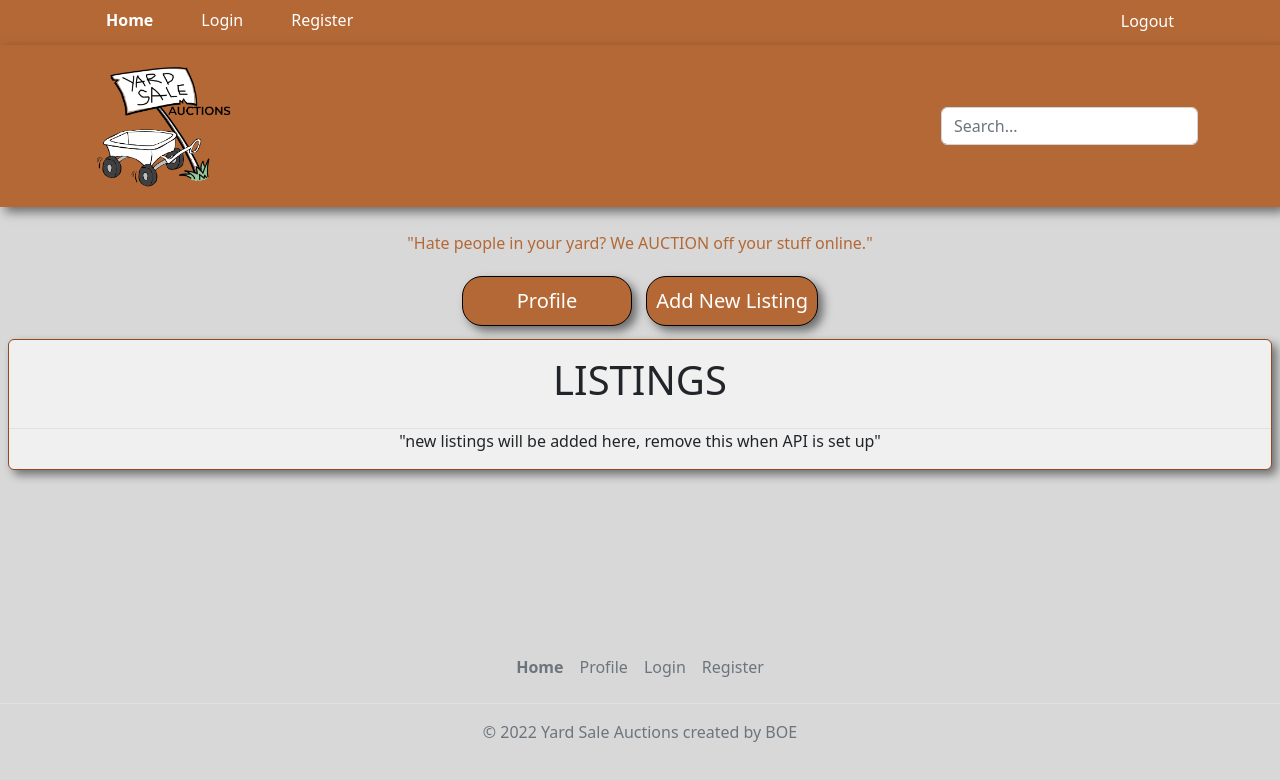
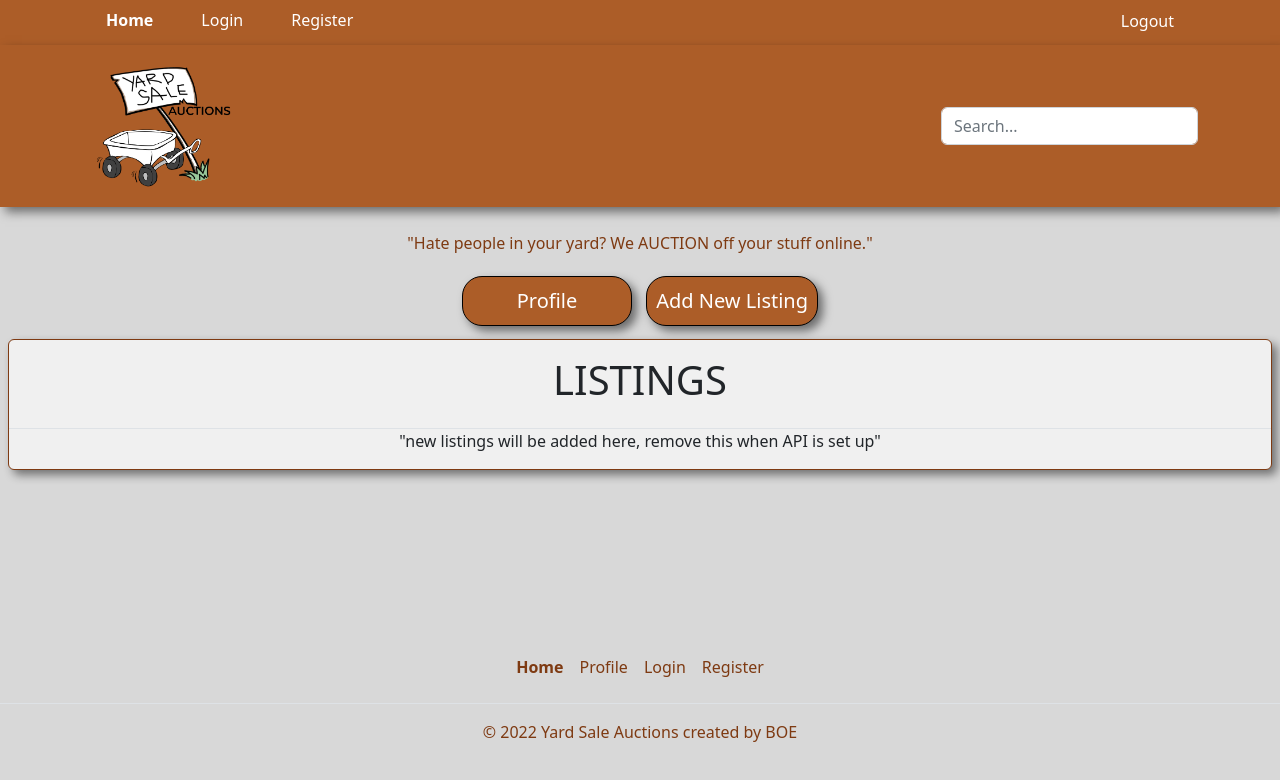
Before and after one commit to th3boe/Semester-Project-2-YSA, a website: page index.html in a window 1280 px wide. Drawn offline with nearby package versions, Linux system fonts and the light colour scheme.

Commit message:
CSS frameworks frontpage setup.

```diff
--- a/index.html
+++ b/index.html
@@ -42,7 +42,7 @@
           <svg class="bi me-2" width="0" height="0">
             <use xlink:href="#bootstrap"></use>
           </svg>
-          <span class="fs-4"><img src="images/logo-auction-fixed.png" class="logo"/></span>
+          <span class="fs-4"><img src="images/logo-auction-fixed.png" class="logo" alt="Yard Sale Auctions Logo"/></span>
         </a>
         <div class="col-12 col-lg-auto mb-6 mb-lg-0 align-content-center" role="search">
           <input type="search" class="form-control search" placeholder="Search..." aria-label="Search">
@@ -78,20 +78,20 @@
     </main>
     <footer class="py-3 my-4 mt-auto">
         <ul class="nav justify-content-center border-bottom pb-3 mb-3">
-          <li class="nav-item">
-            <a href="/" class="active nav-link px-2 text-muted">Home</a>
+          <li class="nav-item footer">
+            <a href="/" class="active nav-link px-2">Home</a>
           </li>
-          <li class="nav-item">
-            <a href="/profile/register/" class="nav-link px-2 text-muted">Profile</a>
+          <li class="nav-item footer">
+            <a href="/profile/register/" class="nav-link px-2">Profile</a>
           </li>
-          <li class="nav-item">
-            <a href="/profile/login/" class="nav-link px-2 text-muted">Login</a>
+          <li class="nav-item footer">
+            <a href="/profile/login/" class="nav-link px-2">Login</a>
           </li>
-          <li class="nav-item">
-            <a href="/profile/register/" class="nav-link px-2 text-muted">Register</a>
+          <li class="nav-item footer">
+            <a href="/profile/register/" class="nav-link px-2">Register</a>
           </li>
         </ul>
-        <p class="text-center text-muted">© 2022 Yard Sale Auctions created by BOE</p>
+        <p class="text-center">© 2022 Yard Sale Auctions created by BOE</p>
     </footer>
   </body>
 </html>
--- a/src/scss/_variables.scss
+++ b/src/scss/_variables.scss
@@ -1,20 +1,11 @@
-$bg-header-purple: #b36836;
-$border-nav-color: #914920;
-$background-purple: #d8d8d8;
+$bg-header-orange: #ac5d28;
+$border-nav-color-and-text: #7e3a12;
+$background-greyish: #d8d8d8;
 $box-shadow-color: rgba(0, 0, 0, 0.507);
 $box-shadow-color-border: rgba(0, 0, 0, 0.473);
 
 $box-shadow: 5px 5px 10px $box-shadow-color;
 $box-shadow-border: 5px 5px 10px $box-shadow-color-border;
 
-$border-bottom-nav: 1px solid $bg-header-purple;
-$border-bottom-header: 1px solid $bg-header-purple;
-
-// $bg-nav-purple: #5f3d5d;
-// $bg-header-purple: #5f3d5d;
-// $border-nav-color: #9c6c9a;
-// $background-purple: #cfc3d3;
-// $box-shadow-color: rgba(0, 0, 0, 0.507);
-// $box-shadow-color-border: rgb(0, 0, 0);
-
-// #b6692a
+$border-bottom-nav: 1px solid $bg-header-orange;
+$border-bottom-header: 1px solid $bg-header-orange;
--- a/src/scss/components/_footer.scss
+++ b/src/scss/components/_footer.scss
@@ -1,11 +1,15 @@
 footer {
-  opacity: 100%;
+  color: $border-nav-color-and-text;
 }
 
-footer a.active {
+.footer a {
+  color: $border-nav-color-and-text;
+}
+
+.footer a.active {
   font-weight: bold;
 }
 
-footer a:hover {
-  opacity: 70%;
+.footer a:hover {
+  color: black;
 }
--- a/src/scss/components/_header.scss
+++ b/src/scss/components/_header.scss
@@ -1,14 +1,14 @@
 body {
-  background-color: $background-purple;
+  background-color: $background-greyish;
 }
 
 nav {
-  background-color: $bg-header-purple;
+  background-color: $bg-header-orange;
   min-height: 45px;
 }
 
 header {
-  background-color: $bg-header-purple;
+  background-color: $bg-header-orange;
   border-bottom: $border-bottom-header;
   box-shadow: $box-shadow;
 }
@@ -36,7 +36,7 @@ nav a:hover {
 }
 
 .slogan {
-  color: $bg-header-purple;
+  color: $border-nav-color-and-text;
   text-align: center;
 }
 
--- a/src/scss/components/_posts.scss
+++ b/src/scss/components/_posts.scss
@@ -1,6 +1,6 @@
 .card {
   box-shadow: $box-shadow-border;
-  border: 1px solid $border-nav-color;
+  border: 1px solid $border-nav-color-and-text;
   background-color: #f0f0f0;
 }
 
@@ -24,7 +24,7 @@ p {
 
 .bttn {
   min-width: 170px;
-  background-color: $bg-header-purple;
+  background-color: $bg-header-orange;
   color: white;
   box-shadow: $box-shadow;
   border: 1px solid black;
@@ -32,10 +32,9 @@ p {
   border-radius: 20px;
   font-size: 20px;
   &:hover {
-    background-color: $bg-header-purple;
+    background-color: $bg-header-orange;
     box-shadow: none;
     border-radius: 5px;
     border: 1.5px solid black;
-    // border: $border-bottom-nav;
   }
 }
```
Also changed, not shown: dist/css/stylesheet.css, 1 other file.
